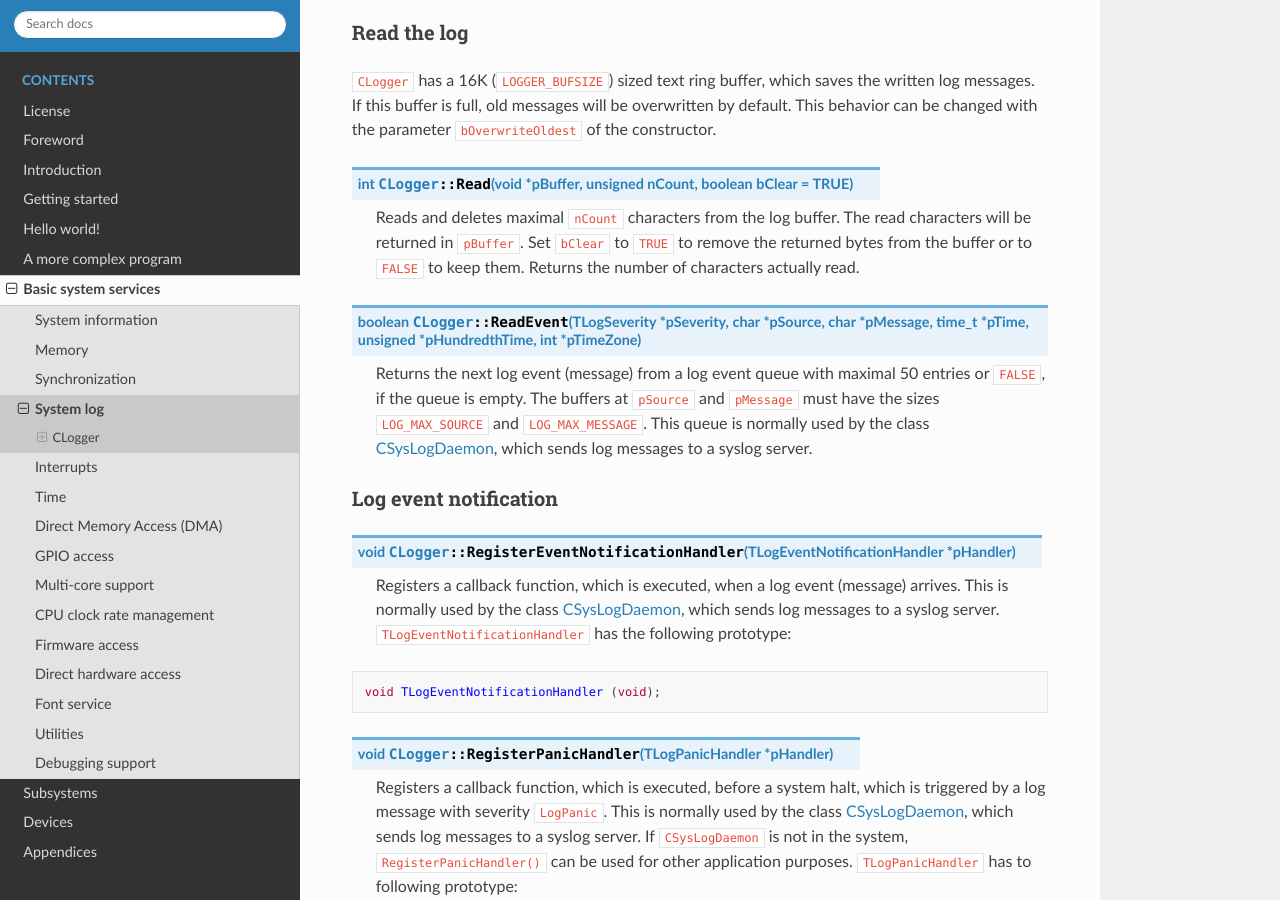
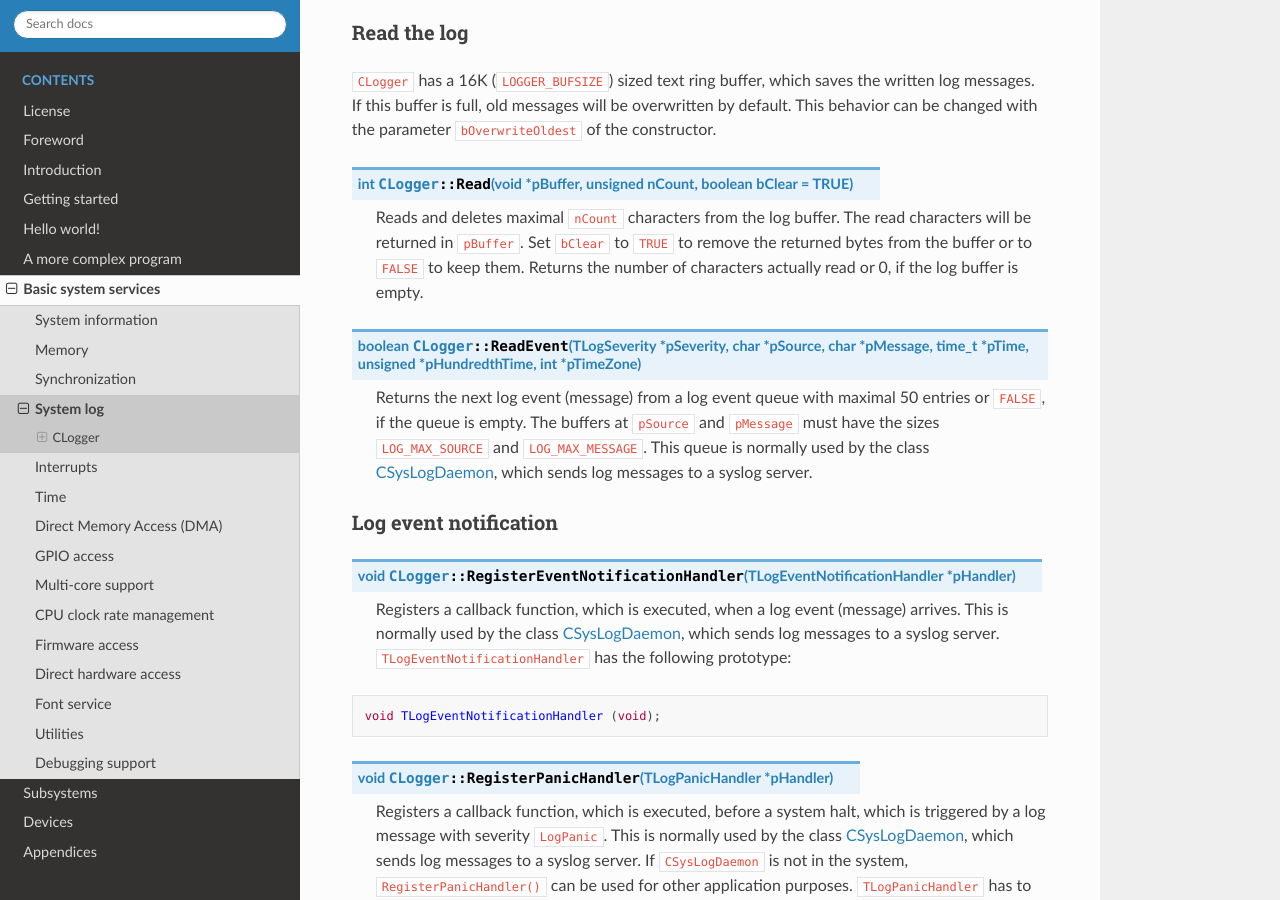
Before and after one commit to rsta2/circle-docs, a Sphinx documentation site: the page built from docs/basic-system-services/system-log.rst, in a window 1280 px wide and 900 px high, scrolled down 1609 px. Built offline with Sphinx 7.4.7 and the Read the Docs theme 3.1.0, drawn with Linux system fonts in a browser that asks for light colours.

Commit message:
basic-system-services/system-log: Read() returns 0, if empty

```diff
--- a/docs/basic-system-services/system-log.rst
+++ b/docs/basic-system-services/system-log.rst
@@ -67,7 +67,7 @@ Read the log
 
 .. cpp:function:: int CLogger::Read (void *pBuffer, unsigned nCount, boolean bClear = TRUE)
 
-	Reads and deletes maximal ``nCount`` characters from the log buffer. The read characters will be returned in ``pBuffer``. Set ``bClear`` to ``TRUE`` to remove the returned bytes from the buffer or to ``FALSE`` to keep them. Returns the number of characters actually read.
+	Reads and deletes maximal ``nCount`` characters from the log buffer. The read characters will be returned in ``pBuffer``. Set ``bClear`` to ``TRUE`` to remove the returned bytes from the buffer or to ``FALSE`` to keep them. Returns the number of characters actually read or 0, if the log buffer is empty.
 
 .. cpp:function:: boolean CLogger::ReadEvent (TLogSeverity *pSeverity, char *pSource, char *pMessage, time_t *pTime, unsigned *pHundredthTime, int *pTimeZone)
 
```
